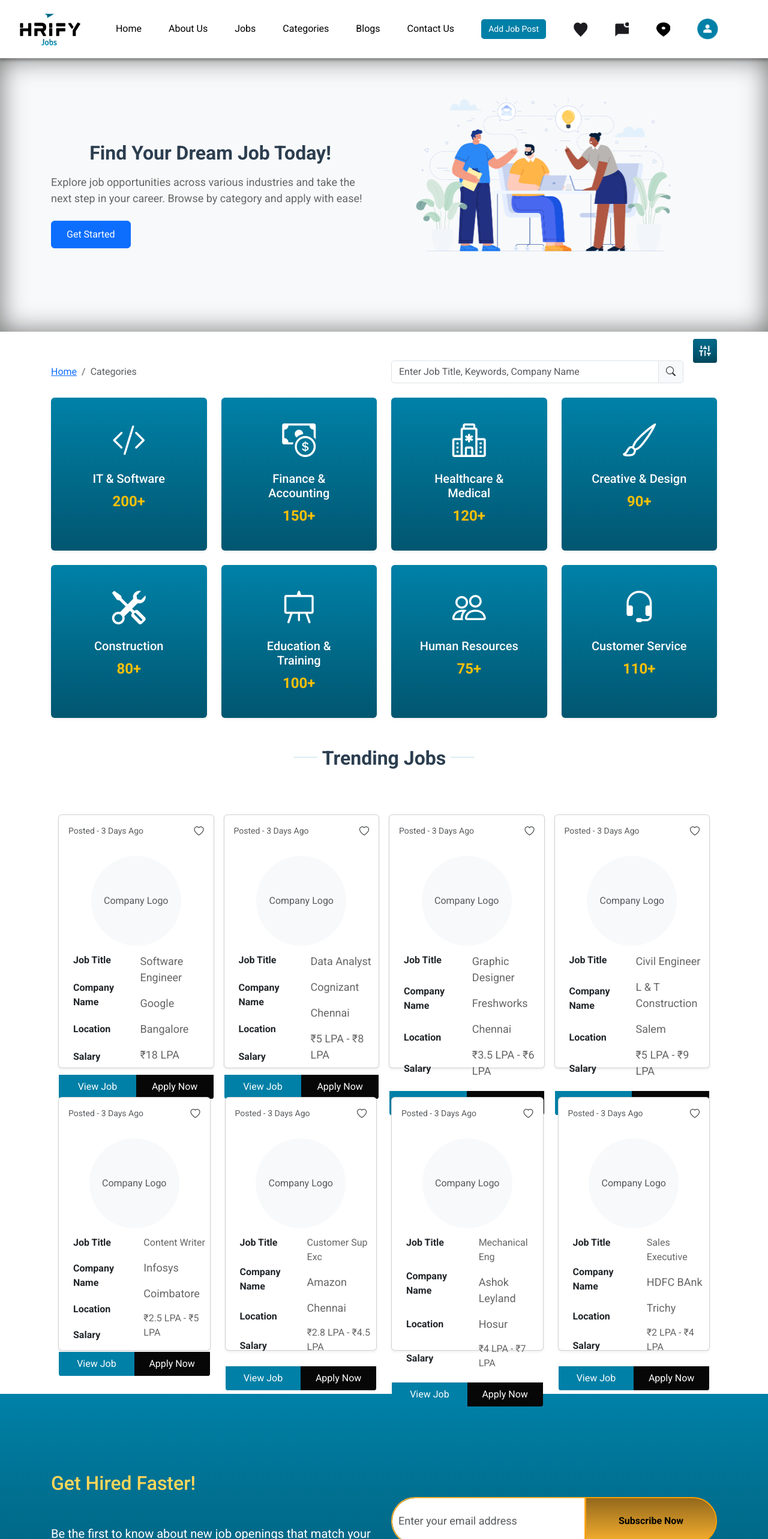
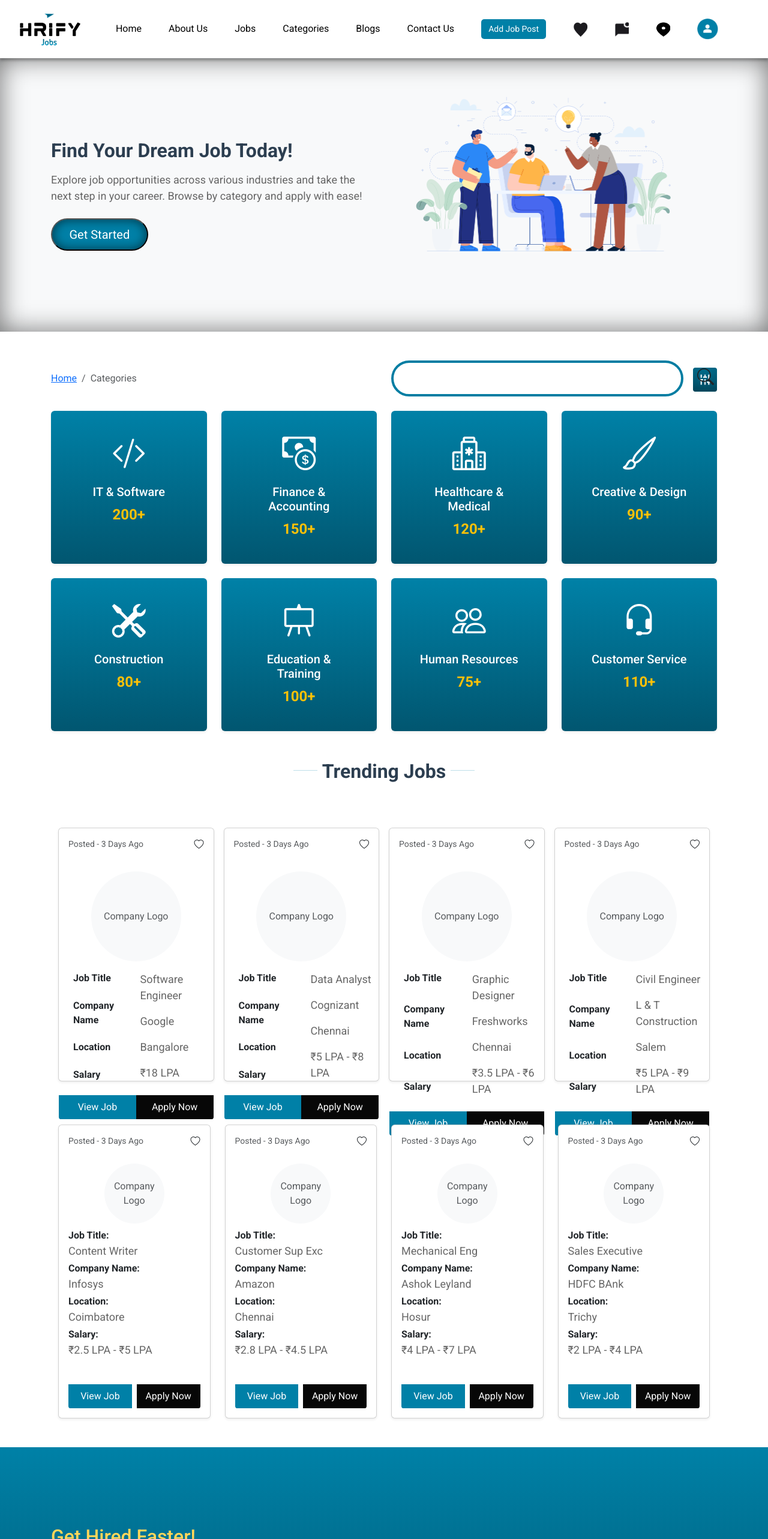
Before and after one commit to JKGlobalItSolutions/hrify_jobs, a React (Vite) app: page /Categories in a window 1280 px wide. Shown: the top 2566 px of the page at 60% size. Built offline with nearby package versions, Linux system fonts and the light colour scheme.

Commit message:
footer and categories updateing work
footer and categories updateing work

```diff
--- a/src/pages/Categories.jsx
+++ b/src/pages/Categories.jsx
@@ -101,14 +101,14 @@ const Categories = () => {
                 <div className="container">
                     <div className="row align-items-center about-shadow">
                         <div className="col-12 col-lg-6 text-center text-lg-start mb-4 mb-lg-0">
-                            <h2 className="fw-bold mb-3">Find Your Dream Job Today!</h2>
+                            <h2 className="fw-bold mb-3 text-start">Find Your Dream Job Today!</h2>
                             <p className="dream_job_para mx-auto mb-4">
                                 Explore job opportunities across various industries and take the next step in your career. Browse by category and apply with ease!
                             </p>
-                            <button className="dream_job_btn btn btn-primary">Get Started</button>
+                            <button className="dream_job_btn fs-5">Get Started</button>
                         </div>
-                        <div className="col-12 col-lg-6 text-center">
-                            <img src={img2} alt="Job Search" className="img-fluid" style={{ maxWidth: '500px' }} />
+                        <div className="col-12 col-lg-6  Categories_hero_img   text-center">
+                            <img src={img2} alt="Job Search" className="img-fluid " style={{ maxWidth: '500px' }} />
                         </div>
                     </div>
                 </div>
@@ -128,17 +128,17 @@ const Categories = () => {
 
                     <div className="col-12 col-md-6">
                         <div className="d-flex align-items-center gap-3">
-                            <div className="input-group flex-grow-1">
+                            <div className="input-group flex-grow-1 position-relative">
                                 <input
                                     type="text"
-                                    className="form-control search-input"
-                                    placeholder="Enter Job Title, Keywords, Company Name"
+                                    className="form-control search-input rounded-pill"
+                                    placeholder=""
                                     aria-label="Search"
                                 />
-                                <span className="input-group-text"><i className="bi bi-search"></i></span>
+                                <span className=" position-absolute fs-3 search_btn mt-2"><i className="bi bi-search"></i></span>
                             </div>
                             <img
-                                className="opt-btn img-fluid"
+                                className="opt-btn img-fluid mt-1"
                                 style={{ width: '40px', cursor: 'pointer' }}
                                 src={img1}
                                 alt="Options"
@@ -200,8 +200,8 @@ const Categories = () => {
                 <div className="container-fluid mt-4">
                     <div className="row g-3">
                         {jobs.map((job) => (
-                            <div key={job.id} className="col-lg-3 col-md-6 col-sm-12">
-                                <div className="card shadow-sm mb-4 gap-1" style={{ width: "100%", height: "423px" }}>
+                            <div key={job.id} className="col-lg-3 col-md-6 col-sm-12 ">
+                                <div className="card shadow-sm mb-5  gap-2" style={{ width: "100%", height: "423px" }}>
                                     <div className="d-flex p-3 justify-content-between align-items-start">
                                         <small className="text-muted">Posted - {job.posted}</small>
                                         <i className="bi bi-heart"></i>
@@ -237,37 +237,29 @@ const Categories = () => {
                 </div>
 
                 <div className="container-fluid mt-4">
-                    <div className="row ">
+                    <div className="row">
                         {jobs1.map((job) => (
-                            <div key={job.id} className="col-lg-3 col-md-6 col-sm-12">
-                                <div className="card shadow-sm mb-4 gap-1" style={{ width: "100%", height: "423px" }}>
+                            <div key={job.id} className="col-12 col-sm-6]mt-sm-3 col-md-4 col-lg-3">
+                                <div className="card shadow-sm mb-4 d-flex flex-column h-100">
                                     <div className="d-flex p-3 justify-content-between align-items-start">
                                         <small className="text-muted">Posted - {job.posted}</small>
                                         <i className="bi bi-heart"></i>
                                     </div>
                                     <div className="text-center my-2 company_log">
                                         <div className="rounded-circle bg-light d-flex align-items-center justify-content-center mx-auto"
-                                            style={{ width: "150px", height: "150px" }}>
+                                            style={{ width: "100px", height: "100px" }}>
                                             <span className="text-muted">Company Logo</span>
                                         </div>
                                     </div>
-                                    <div className="d-flex ms-4">
-                                        <div className="d-grid gap-2">
-                                            <strong>Job Title</strong>
-                                            <strong>Company Name</strong>
-                                            <strong>Location</strong>
-                                            <strong>Salary</strong>
-                                        </div>
-                                        <div className="d-grid ms-3 pt-0">
-                                            <p className='fs-6'>{job.title}</p>
-                                            <p>{job.company}</p>
-                                            <p>{job.location}</p>
-                                            <p className='fs-6'>{job.salary}</p>
-                                        </div>
+                                    <div className="px-3 text-center text-md-start">
+                                        <strong>Job Title:</strong> <p className="mb-1">{job.title}</p>
+                                        <strong>Company Name:</strong> <p className="mb-1">{job.company}</p>
+                                        <strong>Location:</strong> <p className="mb-1">{job.location}</p>
+                                        <strong>Salary:</strong> <p className="mb-1">{job.salary}</p>
                                     </div>
-                                    <div className="d-flex flex-column flex-md-row justify-content-between ">
-                                        <button className="dream_job_cardbtn1 w-100 ">View Job</button>
-                                        <button className="dream_job_cardbtn2 w-100 ">Apply Now</button>
+                                    <div className="mt-auto d-flex flex-column flex-md-row gap-2 p-3">
+                                        <button className="dream_job_cardbtn1 w-100">View Job</button>
+                                        <button className="dream_job_cardbtn2 w-100">Apply Now</button>
                                     </div>
                                 </div>
                             </div>
@@ -322,13 +314,22 @@ const Categories = () => {
                     <div className="row">
                         <div className="col-md-6 mb-3">
                             <label>Company Logo</label>
-                            <input className="form-control position-relative" />
-                            <img src={img3} alt="" type="file" className=" position-absolute file_logo" style={{ maxWidth: '30px' }} />
+
+                            <input type="file" class="form-control  form-control position-relative" />
+                            <img src={img3} alt="" type="file" for="" className=" position-absolute file_logo  " style={{ maxWidth: '30px' }} />
                         </div>
                         <div className="col-md-6 mb-3">
                             <label>Job Location</label>
                             <input type="text" className="form-control  position-relative" />
-                            <img src={img4} alt="" type="file" className=" position-absolute file_logo" style={{ maxWidth: '30px' }} />
+                            <div class="dropdown">
+                                <img src={img4} alt="false" type="btn" data-bs-toggle="dropdown" className=" position-absolute file_logo dropdown-toggle" style={{ maxWidth: '30px' }} />
+
+                                <ul class="dropdown-menu w-75">
+                                    <li><a class="dropdown-item" href="#">On-site</a></li>
+                                    <li><a class="dropdown-item" href="#">Remote</a></li>
+                                    <li><a class="dropdown-item" href="#">Hybrid</a></li>
+                                </ul>
+                            </div>
                         </div>
                     </div>
                     <div className="row">
@@ -339,12 +340,21 @@ const Categories = () => {
                         <div className="col-md-6 mb-3">
                             <label>Employment Type</label>
                             <input type="text" className="form-control position-relative" />
-                            <img src={img4} alt="" type="option" className=" position-absolute file_logo" style={{ maxWidth: '30px' }} />
+                            <div class="dropdown">
+                                <img src={img4} alt="false" type="btn" data-bs-toggle="dropdown" className=" position-absolute file_logo dropdown-toggle" style={{ maxWidth: '30px' }} />
+                                <ul class="dropdown-menu w-75 ">
+                                    <li><a class="dropdown-item" href="#">Full-Time</a></li>
+                                    <li><a class="dropdown-item" href="#">Part-Time</a></li>
+                                    <li><a class="dropdown-item" href="#">Contract</a></li>
+                                    <li><a class="dropdown-item" href="#">Internship</a></li>
+                                </ul>
+
+                            </div>
                         </div>
                     </div>
                     <div className="mb-3">
                         <label>Application Deadline</label>
-                        <input type="date" className="form-control date_Experience" style={{width: "630px"}} />
+                        <input type="date" className="form-control date_Experience" style={{ width: "630px" }} />
                     </div>
 
                     <h4 className="mb-3  fw-bolder fs-3" style={{ color: " #0080A7" }}>Job Description</h4>
@@ -362,10 +372,20 @@ const Categories = () => {
                             <input type="text" className="form-control" />
                         </div>
                     </div>
-                    <div className="mb-3">
-                        <label>Minimum Experience</label>
-                        <input type="text" className="form-control date_Experience"style={{width: "630px"}} />
-                    </div>
+                    <div className="col-md-6 mb-3">
+                            <label>Minimum Experience</label>
+                            <input type="btn" alt="false" data-bs-toggle="dropdown" className="form-control position-relative dropdown-toggle" />
+                            <div class="dropdown">
+
+                                <ul class="dropdown-menu w-75 ">
+                                    <li><a class="dropdown-item" href="#">Fresher</a></li>
+                                    <li><a class="dropdown-item" href="#">1-3 Years </a></li>
+                                    <li><a class="dropdown-item" href="#">3-5 Years</a></li>
+                                    <li><a class="dropdown-item" href="#">5+ Years</a></li>
+                                </ul>
+
+                            </div>
+                        </div>
 
                     <h4 className="mb-3 fw-bolder fs-3" style={{ color: " #0080A7" }}>Application Preferences</h4>
                     <div className="row">
@@ -380,15 +400,24 @@ const Categories = () => {
 
                     </div>
                     <div className="row">
-                        <div className="col-md-6 mb-3">
+                    <div className="col-md-6 mb-3">
                             <label>Company Logo</label>
-                            <input className="form-control position-relative" />
-                            <img src={img3} alt="" type="file" className=" position-absolute file_logo" style={{ maxWidth: '30px' }} />
+
+                            <input type="file" class="form-control  form-control position-relative" />
+                            <img src={img3} alt="" type="file" for="" className=" position-absolute file_logo  " style={{ maxWidth: '30px' }} />
                         </div>
                         <div className="col-md-6 mb-3">
                             <label>Job Location</label>
                             <input type="text" className="form-control  position-relative" />
-                            <img src={img4} alt="" type="file" className=" position-absolute file_logo" style={{ maxWidth: '30px' }} />
+                            <div class="dropdown">
+                                <img src={img4} alt="false" type="btn" data-bs-toggle="dropdown" className=" position-absolute file_logo dropdown-toggle" style={{ maxWidth: '30px' }} />
+
+                                <ul class="dropdown-menu w-75">
+                                    <li><a class="dropdown-item" href="#">On-site</a></li>
+                                    <li><a class="dropdown-item" href="#">Remote</a></li>
+                                    <li><a class="dropdown-item" href="#">Hybrid</a></li>
+                                </ul>
+                            </div>
                         </div>
                     </div>
                     <div className="row">
@@ -399,12 +428,21 @@ const Categories = () => {
                         <div className="col-md-6 mb-3">
                             <label>Employment Type</label>
                             <input type="text" className="form-control position-relative" />
-                            <img src={img4} alt="" type="option" className=" position-absolute file_logo" style={{ maxWidth: '30px' }} />
+                            <div class="dropdown">
+                                <img src={img4} alt="false" type="btn" data-bs-toggle="dropdown" className=" position-absolute file_logo dropdown-toggle" style={{ maxWidth: '30px' }} />
+                                <ul class="dropdown-menu w-75 ">
+                                    <li><a class="dropdown-item" href="#">Full-Time</a></li>
+                                    <li><a class="dropdown-item" href="#">Part-Time</a></li>
+                                    <li><a class="dropdown-item" href="#">Contract</a></li>
+                                    <li><a class="dropdown-item" href="#">Internship</a></li>
+                                </ul>
+
+                            </div>
                         </div>
                     </div>
                     <div className="mb-3">
                         <label>Application Deadline</label>
-                        <input type="date" className="form-control date_Experience" style={{width: "630px"}} />
+                        <input type="date" className="form-control date_Experience" style={{ width: "630px" }} />
                     </div>
 
 
--- a/src/stylesheet/Categories.css
+++ b/src/stylesheet/Categories.css
@@ -4,7 +4,19 @@
     font-family: Roboto;
 }
 
-
+.dream_job_btn{
+    width: 161.71359252929688px;
+height: 41.57119369506836;
+gap: 9.29px;
+border-radius: 27.86px;
+padding-top: 9.29px;
+padding-right: 27.86px;
+padding-bottom: 9.29px;
+padding-left: 27.86px;
+background: rgba(0, 128, 167, 1);
+box-shadow: 0px 0px 18.57px 0px rgba(0, 0, 0, 0.6) inset;
+color: white;
+}
 
 /* ====================================================== */
 
@@ -17,6 +29,12 @@
 }
 .dream_job_hero {
     min-height: 400px;
+}
+
+@media screen and (max-width:500px) {
+    .dream_job_hero {
+        height: 600px;
+    }
 }
 
 .dream_job_btn {
@@ -35,7 +53,15 @@
 }
 
 .search-input {
-    border-radius: 5px 0 0 5px;
+    width: 350px;
+    height: 60px;
+    border-radius: 80px;
+    border-width: 4px;
+    border: 4px solid rgba(1, 125, 162, 1)
+}
+
+.search_btn{
+    margin-left:510px !important;
 }
 
 .input-group-text {
@@ -85,6 +111,16 @@ border: none;
 }
 .Trending_job_heading{
     justify-content: center;
+}
+
+@media screen and (max-width:500px) {
+    .Categories_hero_img {
+       margin-top: 80px;
+    }
+}
+
+.img-fluid{
+  ma
 }
 
 
```
Also changed, not shown: src/component/Footer.jsx (+10 -8 lines).
